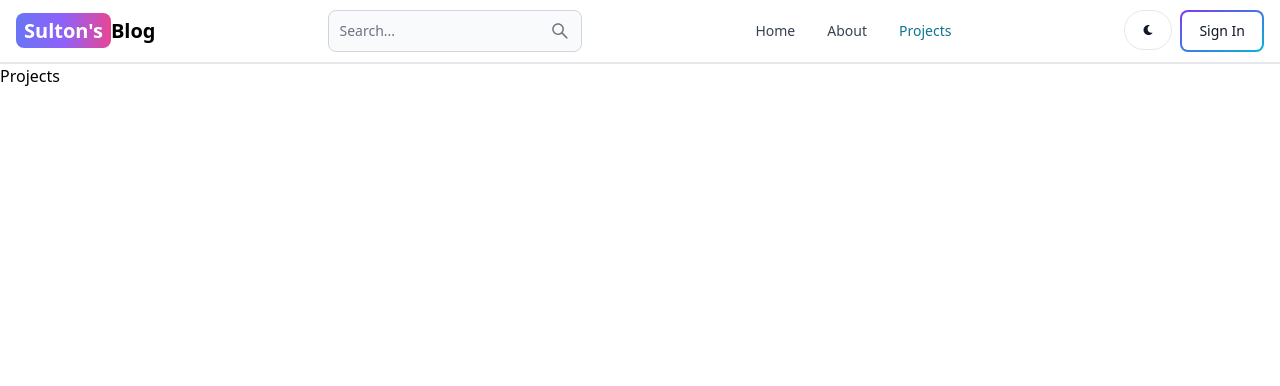
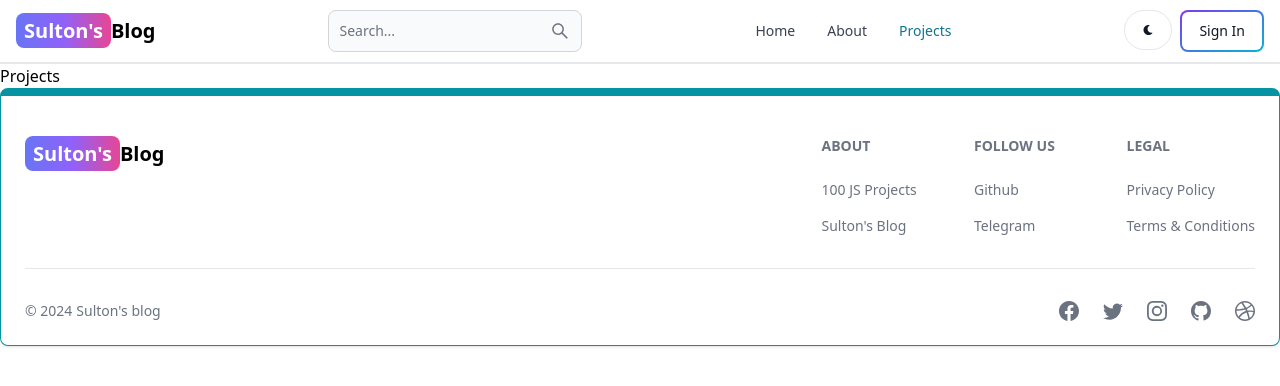
Before and after one commit to sultonqulnd/mern-blog, a React (Vite) app in the folder client/: page /projects in a window 1280 px wide. Shown: the top 386 px of the page. Built offline with nearby package versions, Linux system fonts and the light colour scheme.

Commit message:
create and add the footer component

```diff
--- a/client/src/App.jsx
+++ b/client/src/App.jsx
@@ -7,6 +7,7 @@
 import Dashboard from './pages/Dashboard';
 import About from './pages/About';
 import Header from './components/Header';
+import Footer from './components/Footer';
 
 const App = () => {
   return (
@@ -20,6 +21,7 @@
         <Route path="/dashboard" element={<Dashboard />} />
         <Route path="/projects" element={<Projects />} />
       </Routes>
+      <Footer />
     </BrowserRouter>
   );
 };
--- /dev/null
+++ b/client/src/components/Footer.jsx
@@ -0,0 +1,98 @@
+import { Footer } from 'flowbite-react';
+import { Link } from 'react-router-dom';
+import {
+  BsFacebook,
+  BsInstagram,
+  BsGithub,
+  BsTwitter,
+  BsDribbble,
+} from 'react-icons/bs';
+
+const FooterComp = () => {
+  return (
+    <Footer container className="border border-t-8 border-teal-500">
+      <div className="w-full max-w-7xl mx-auto">
+        <div className="grid w-full justify-between sm:flex md:grid-cols-1">
+          <div className="mt-5">
+            <Link
+              to="/"
+              className="self-center whitespace-nowrap text-lg sm:text-xl font-semibold dark:text-white"
+            >
+              <span className="px-2 py-1 bg-gradient-to-r from-indigo-500 via-purple-500 to-pink-500 rounded-lg text-white">
+                Sulton's
+              </span>
+              Blog
+            </Link>
+          </div>
+          <div className="grid grid-cols-2 gap-8 sm:grid-cols-3 sm:gap-6 sm:mt-4">
+            <div>
+              <Footer.Title title="About" />
+              <Footer.LinkGroup col>
+                <Footer.Link
+                  href="https://www.100jsprojects.com"
+                  target="_blank"
+                  rel="noopener noreferrer"
+                >
+                  100 JS Projects
+                </Footer.Link>
+                <Footer.Link
+                  href="/about"
+                  target="_blank"
+                  rel="noopener noreferrer"
+                >
+                  Sulton's Blog
+                </Footer.Link>
+              </Footer.LinkGroup>
+            </div>
+            <div>
+              <Footer.Title title="Follow us" />
+              <Footer.LinkGroup col>
+                <Footer.Link
+                  href="https://www.github.com/sultonqulnd"
+                  target="_blank"
+                  rel="noopener noreferrer"
+                >
+                  Github
+                </Footer.Link>
+                <Footer.Link
+                  href="https://t.me/sultonqul"
+                  target="_blank"
+                  rel="noopener noreferrer"
+                >
+                  Telegram
+                </Footer.Link>
+              </Footer.LinkGroup>
+            </div>
+            <div>
+              <Footer.Title title="Legal" />
+              <Footer.LinkGroup col>
+                <Footer.Link href="#">Privacy Policy</Footer.Link>
+                <Footer.Link href="#">Terms &amp; Conditions</Footer.Link>
+              </Footer.LinkGroup>
+            </div>
+          </div>
+        </div>
+        <Footer.Divider />
+        <div className="w-full sm:flex sm:items-center sm:justify-between">
+          <Footer.Copyright
+            href="#"
+            by="Sulton's blog"
+            year={new Date().getFullYear()}
+          />
+          <div
+            className=" flex gap-6 sm:mt-0 mt-4 sm:justify-center
+          "
+          >
+            <Footer.Icon href="#" icon={BsFacebook} />
+            <Footer.Icon href="#" icon={BsTwitter} />
+            <Footer.Icon href="#" icon={BsInstagram} />
+            <Footer.Icon href="#" icon={BsGithub} />
+            <Footer.Icon href="#" icon={BsDribbble} />
+          </div>
+        </div>
+      </div>
+    </Footer>
+  );
+};
+
+export default FooterComp;
```
